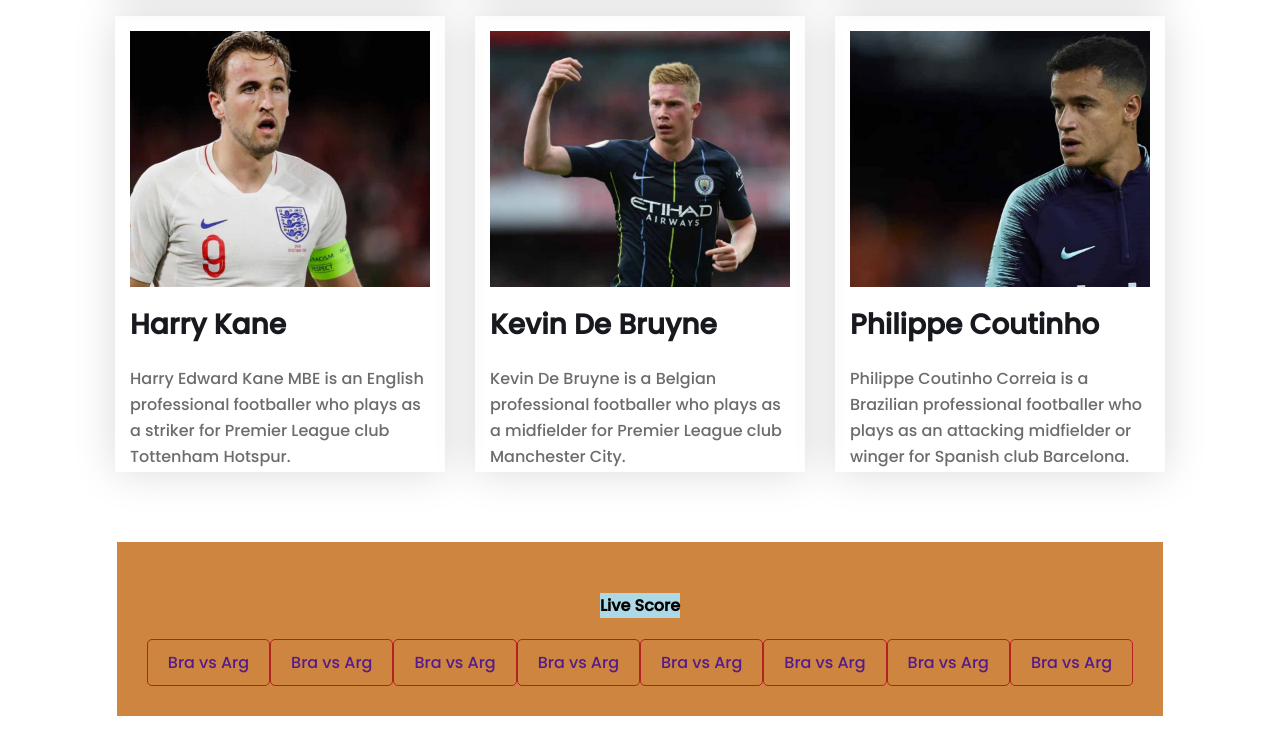
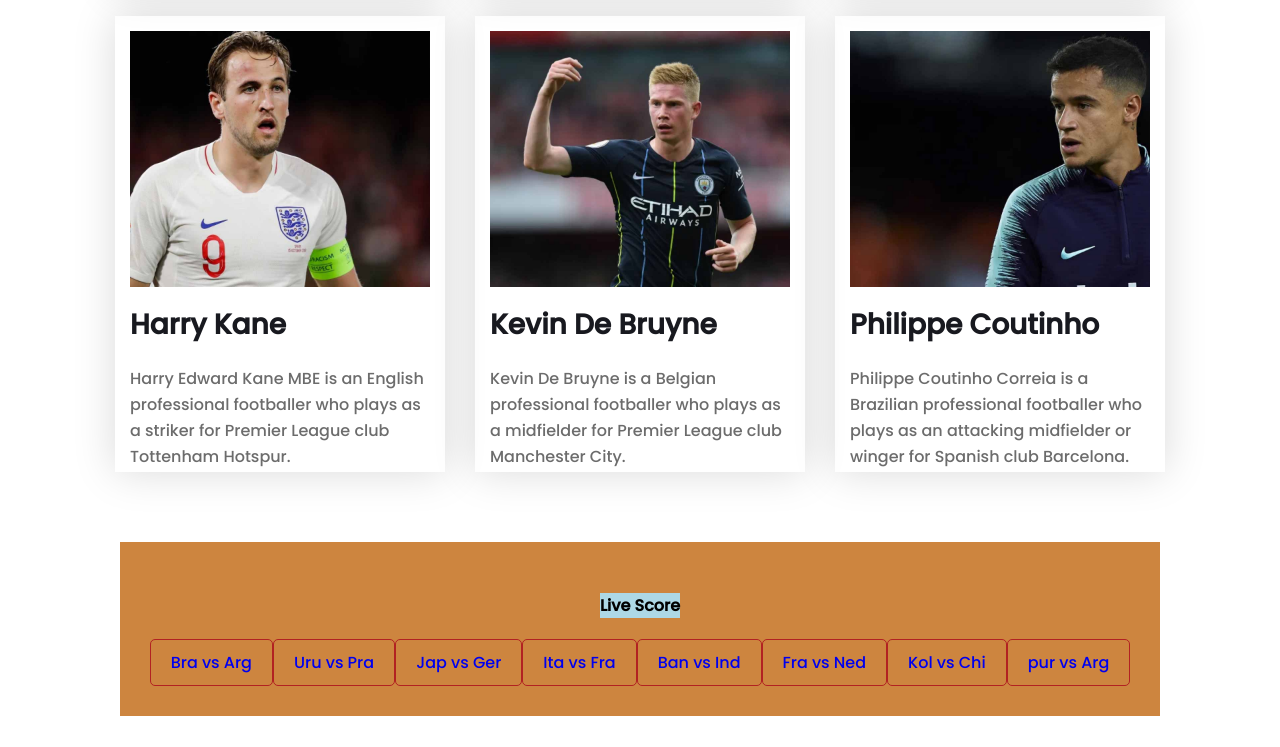
Before and after one commit to mosaddeksohel/Assingment-2, a plain HTML site: page index.html in a window 1280 px wide. Shown: the part 2050-2797 px from the top of the page. Drawn offline with Linux system fonts and the light colour scheme.

Commit message:
add code

```diff
--- a/index.html
+++ b/index.html
@@ -202,14 +202,14 @@
                         <h4 class="live-score">Live Score</h4>
                     </div>
                     <div class="update">
-                        <a class="play" href="">Bra vs Arg</a>
-                        <a class="play" href="">Bra vs Arg</a>
-                        <a class="play" href="">Bra vs Arg</a>
-                        <a class="play" href="">Bra vs Arg</a>
-                        <a class="play" href="">Bra vs Arg</a>
-                        <a class="play" href="">Bra vs Arg</a>
-                        <a class="play" href="">Bra vs Arg</a>
-                        <a class="play" href="">Bra vs Arg</a>
+                        <a class="play" target="_blank" href="https://www.google.com/">Bra vs Arg</a>
+                        <a class="play" target="_blank" href="https://www.google.com/">Uru vs Pra</a>
+                        <a class="play" target="_blank" href="https://www.google.com/">Jap vs Ger</a>
+                        <a class="play" target="_blank" href="https://www.google.com/">Ita vs Fra</a>
+                        <a class="play" target="_blank" href="https://www.google.com/">Ban vs Ind</a>
+                        <a class="play" target="_blank" href="https://www.google.com/">Fra vs Ned</a>
+                        <a class="play" target="_blank" href="https://www.google.com/">Kol vs Chi</a>
+                        <a class="play" target="_blank" href="https://www.google.com/">pur vs Arg</a>
                     </div>
                 </div>
             </div>
--- a/style.css
+++ b/style.css
@@ -31,15 +31,15 @@ body{
     margin: 0px 150px;
 
 }
-/*----------------------
+/*---------------------------------
             All buttons
- ------------------- */
+ ------------------- --------------*/
 .button{
     text-decoration: none;
     font-size: 16px;
-    padding-left: 10px;
+    padding-left: 20px;
     color: #FFFFFF;
-    font-weight: 500;
+
 
 }
 #button{
```
